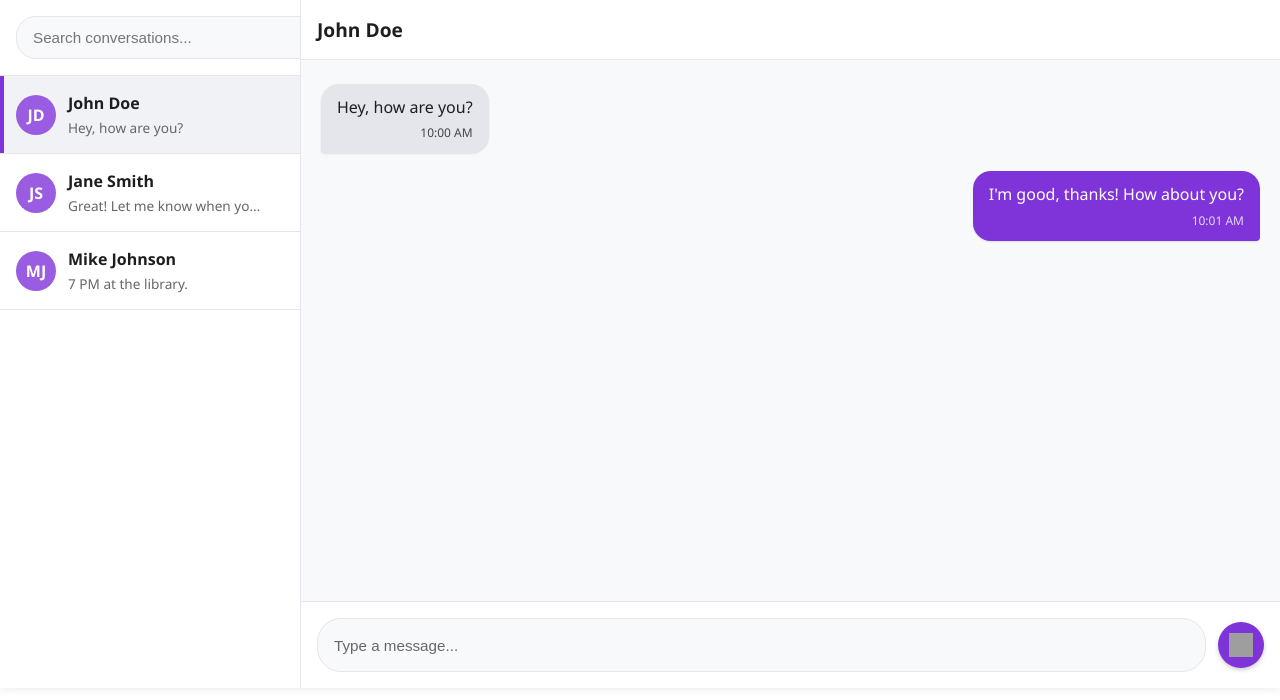
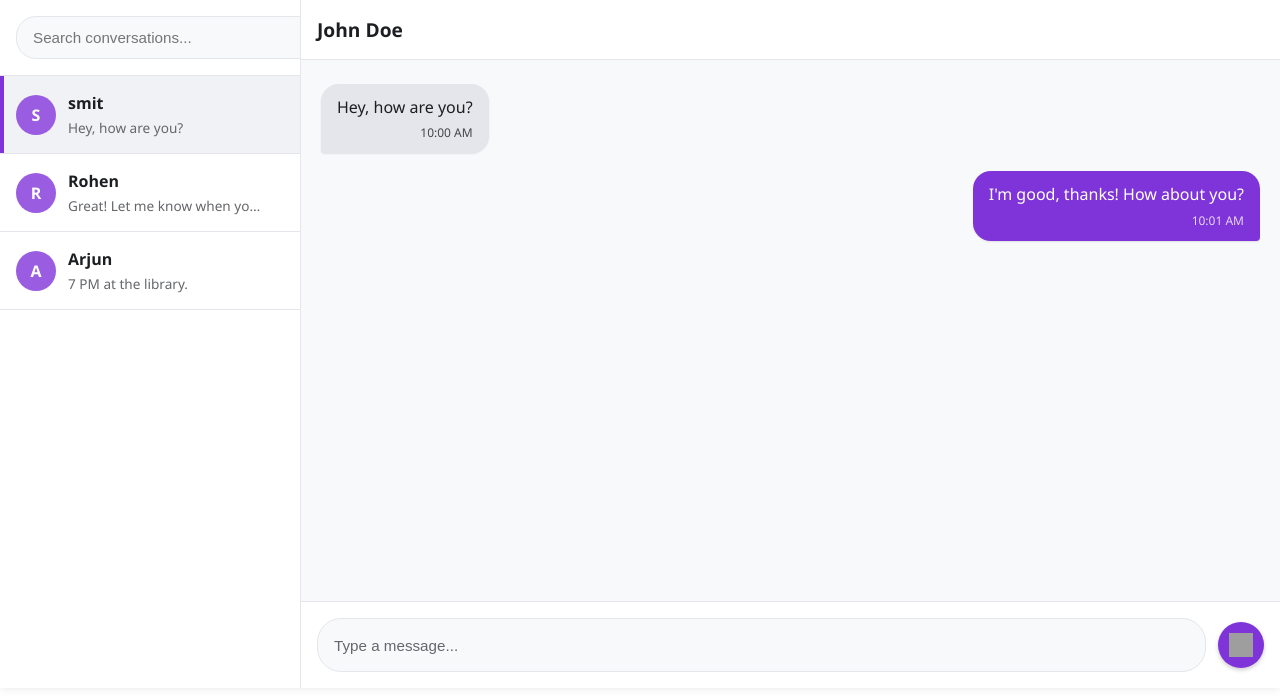
Before and after one commit to DhruvGohel46/COSO, a Django app: template coso_project/templates/messages.html in a window 1280 px wide. Shown: the part 100-800 px from the top of the page. Run offline with Django 4.2, Linux system fonts and the light colour scheme; the template is opened without the code that fills it, so the values that code supplies are empty; some web fonts are replaced; grey boxes are pictures that could not be loaded.

Commit message:
Update messages.html

```diff
--- a/coso_project/templates/messages.html
+++ b/coso_project/templates/messages.html
@@ -68,25 +68,25 @@
         </div>
         <ul class="friends-list">
           <li class="friend-item active">
-            <div class="friend-avatar">JD</div>
+            <div class="friend-avatar">S</div>
             <div class="friend-info">
-              <span class="friend-name">John Doe</span>
+              <span class="friend-name">smit</span>
               <span class="last-message">Hey, how are you?</span>
             </div>
           </li>
           <li class="friend-item">
-            <div class="friend-avatar">JS</div>
+            <div class="friend-avatar">R</div>
             <div class="friend-info">
-              <span class="friend-name">Jane Smith</span>
+              <span class="friend-name">Rohen</span>
               <span class="last-message"
                 >Great! Let me know when you submit it.</span
               >
             </div>
           </li>
           <li class="friend-item">
-            <div class="friend-avatar">MJ</div>
+            <div class="friend-avatar">A</div>
             <div class="friend-info">
-              <span class="friend-name">Mike Johnson</span>
+              <span class="friend-name">Arjun</span>
               <span class="last-message">7 PM at the library.</span>
             </div>
           </li>
@@ -95,7 +95,7 @@
 
       <main class="chat-area">
         <div class="chat-header">
-          <h2 class="chat-title">John Doe</h2>
+          <h2 class="chat-title">Smit</h2>
         </div>
 
         <div class="messages">
```
